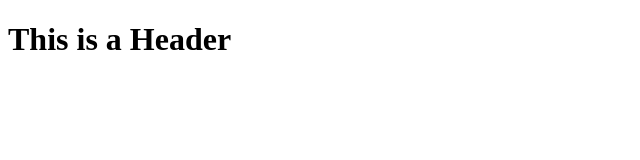
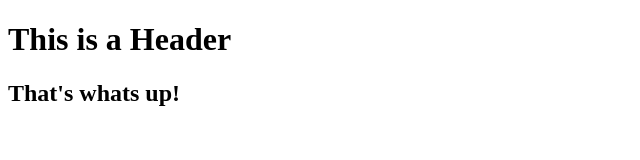
Before and after one commit to theengine1/git-test, a website: page index.html in a window 1280 px wide. Shown: the whole page, without its empty margins (0-640 px from the left). Drawn offline with Linux system fonts and the light colour scheme.

Commit message:
Using NPM

```diff
--- a/index.html
+++ b/index.html
@@ -2,5 +2,6 @@
 <html>
     <body>
         <h1>This is a Header</h1>
+        <h2> That's whats up!</h2>
     </body>
 </html>
```
Also changed, not shown: package.json (added, +19 -0 lines), 2 other files.
